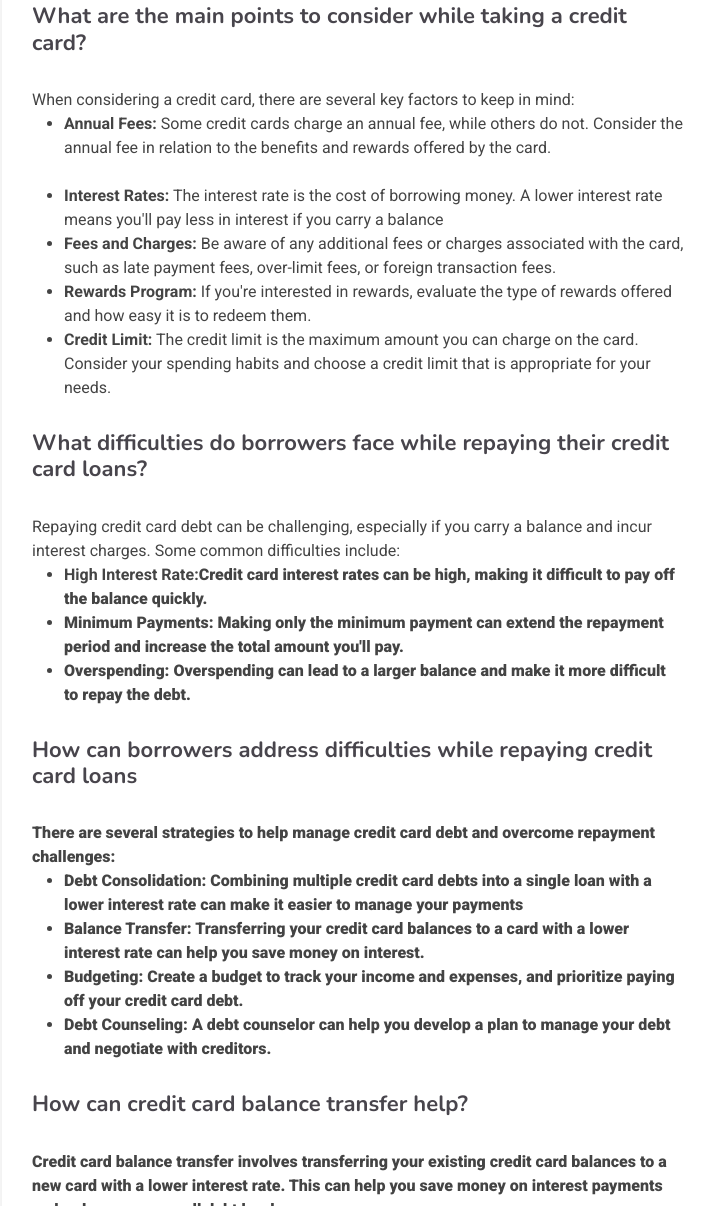
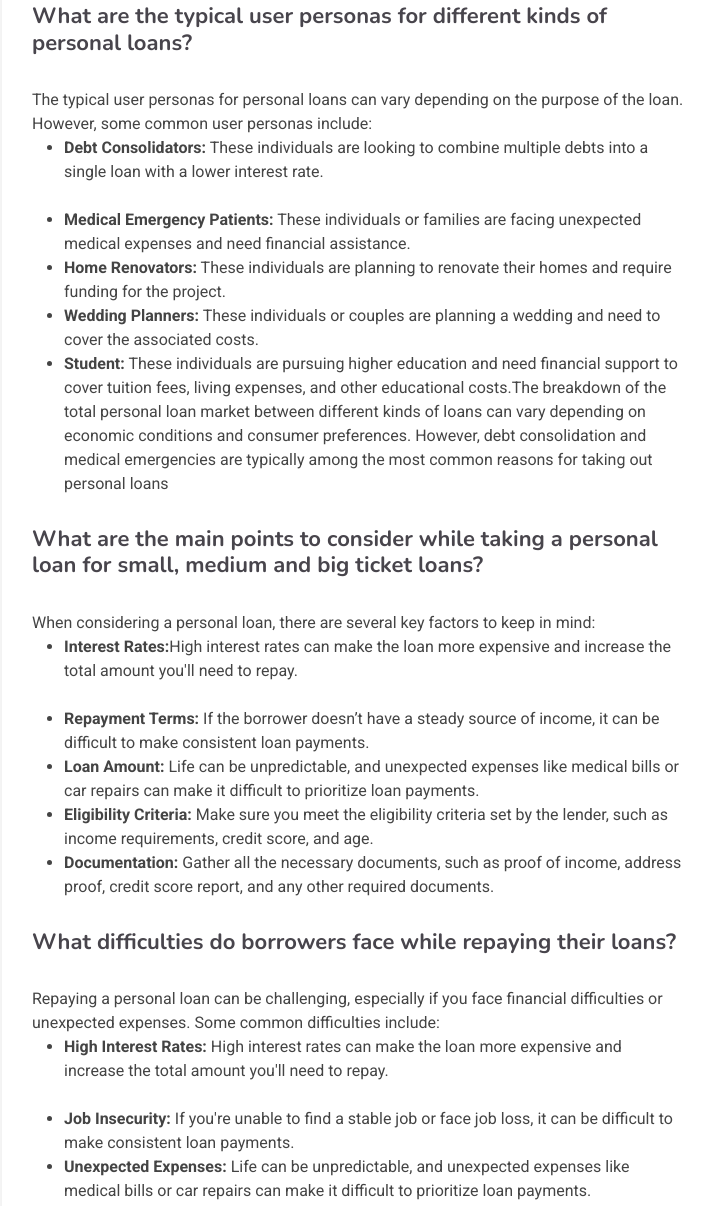
Before and after one commit to million-dollar-baby/landing, a plain HTML site: page blog4-details.html in a window 1280 px wide. Shown: the part 1956-3162 px from the top of the page, without its empty margins (92-806 px from the left). Drawn offline with nearby package versions, Linux system fonts and the light colour scheme.

Commit message:
Update blog4-details.html

```diff
--- a/blog4-details.html
+++ b/blog4-details.html
@@ -93,6 +93,7 @@
                   </p><!-- End post item -->
 
 
+
                   <p>
                     <h3>What is the total credit card market size in India? How many active credit cards does an average borrower have?</h3><br>
                     <p>
@@ -126,30 +127,46 @@
 
 
                    <p>
-                      <h3>What are the main points to consider while taking a credit card?</h3><br>
-                                When considering a credit card, there are several key factors to keep in mind:
+                    <h3>What are the typical user personas for different kinds of personal loans?</h3><br>
+
+                          The typical user personas for personal loans can vary depending on the purpose of the loan. However, some common user personas include:
                                  <ul>
-                                    <li><b>Annual Fees: </b>Some credit cards charge an annual fee, while others do not. Consider the annual fee in relation to the benefits and rewards offered by the card.</li><br>
-                                    <li><b>Interest Rates:</b> The interest rate is the cost of borrowing money. A lower interest rate means you'll pay less in interest if you carry a balance</li>
-                                    <li><b>Fees and Charges:</b>  Be aware of any additional fees or charges associated with the card, such as late payment fees, over-limit fees, or foreign transaction fees.</li>
-                                    <li><b>Rewards Program:</b>  If you're interested in rewards, evaluate the type of rewards offered and how easy it is to redeem them.</li>
-                                    <li><b>Credit Limit:</b>  The credit limit is the maximum amount you can charge on the card. Consider your spending habits and choose a credit limit that is appropriate for your needs.</li>
+                                  <li><b>Debt Consolidators:</b> These individuals are looking to combine multiple debts into a single loan with a lower interest rate.</li><br>
+                                  <li><b>Medical Emergency Patients:</b> These individuals or families are facing unexpected medical expenses and need financial assistance.</li>
+                                  <li><b>Home Renovators:</b>  These individuals are planning to renovate their homes and require funding for the project.</li>
+                                  <li><b>Wedding Planners:</b> These individuals or couples are planning a wedding and need to cover the associated costs.</li>
+                                  <li><b>Student:</b> These individuals are pursuing higher education and need financial support to cover tuition fees, living expenses, and other educational costs.The breakdown of the total personal loan market between different kinds of loans can vary depending on economic conditions and consumer preferences. However, debt consolidation and medical emergencies are typically among the most common reasons for taking out personal loans</li>
+                                 </ul>
+                   </p> <!-- End post item -->
+
+
+
+                    <p>
+                     <h3>What are the main points to consider while taking a personal loan for small, medium and big ticket loans?</h3><br>
+
+                             When considering a personal loan, there are several key factors to keep in mind:
+                                 <ul>
+                                  <li><b>Interest Rates:</b>High interest rates can make the loan more expensive and increase the total amount you'll need to repay.</li><br>
+                                  <li><b>Repayment Terms:</b> If the borrower doesn’t have a steady source of income, it can be difficult to make consistent loan payments.</li>
+                                  <li><b>Loan Amount:</b> Life can be unpredictable, and unexpected expenses like medical bills or car repairs can make it difficult to prioritize loan payments.</li>
+                                  <li><b>Eligibility Criteria:</b> Make sure you meet the eligibility criteria set by the lender, such as income requirements, credit score, and age.</li>
+                                  <li><b>Documentation:</b> Gather all the necessary documents, such as proof of income, address proof, credit score report, and any other required documents.</li>
 
                                 </ul>
                     </p> <!-- End post item -->
 
 
                     <p>
-                      <h3>What difficulties do borrowers face while repaying their credit card loans?</h3><br>
-
-                            Repaying credit card debt can be challenging, especially if you carry a balance and incur interest charges. Some common difficulties include:
+                      <h3>What difficulties do borrowers face while repaying their loans?</h3><br>
+                             Repaying a personal loan can be challenging, especially if you face financial difficulties or unexpected expenses. Some common difficulties include:
                                    <ul>
-                                       <li><b>High Interest Rate:<b>Credit card interest rates can be high, making it difficult to pay off the balance quickly.</li>
-                                       <li><b>Minimum Payments:</b> Making only the minimum payment can extend the repayment period and increase the total amount you'll pay.</li>
-                                       <li><b>Overspending:</b>  Overspending can lead to a larger balance and make it more difficult to repay the debt.</li>
+                                    <li><b>High Interest Rates: </b>High interest rates can make the loan more expensive and increase the total amount you'll need to repay.</li><br>
+                                    <li><b>Job Insecurity:</b> If you're unable to find a stable job or face job loss, it can be difficult to make consistent loan payments.</li>
+                                    <li><b>Unexpected Expenses:</b>  Life can be unpredictable, and unexpected expenses like medical bills or car repairs can make it difficult to prioritize loan payments.</li>
 
                                   </ul>
-                    </p><!-- End post item -->
+                    </p> <!-- End post item -->
+
 
                     <p>
                       <h3>How can borrowers address difficulties while repaying credit card loans</h3><br>
@@ -184,6 +201,10 @@
                                     By carefully considering your options, managing your credit wisely, and exploring available resources, you can make the most of your credit cards and achieve your financial goals.
                                   </p>
                     </p><!-- End post item -->
+
+
+
+                </div><!-- End post content -->
 
                 <div class="meta-bottom">
                   <i class="bi bi-folder"></i>
```
Lines whose indentation alone changed are shown as unchanged.
